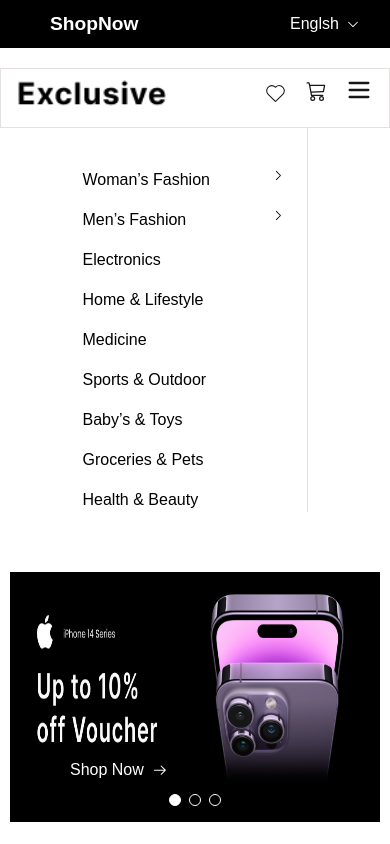
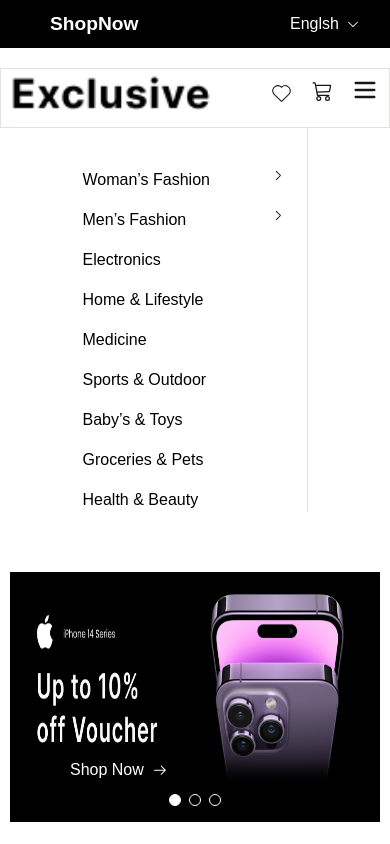
Before and after one commit to Shola20111/e-commerce, a Next.js app: page / in a window 390 px wide. Shown: the top 844 px of the page. Built offline with nearby package versions, Linux system fonts and the light colour scheme.

Commit message:
mobile view issues

```diff
--- a/src/components/common/Header.tsx
+++ b/src/components/common/Header.tsx
@@ -76,11 +76,11 @@
   ];
 
   return (
-    <div className="px-4 md:px-[135px] w-full h-[60px] mt-[20px] md:mt-[40px] pb-[10px] md:pb-[15px] border border-[#e4e0e0] mx-auto flex justify-between items-center">
+    <div className="px-[10px] md:px-[50px] lg:px-[135px] w-full h-[60px] mt-[20px] md:mt-[40px] pb-[10px] md:pb-[15px] border border-[#e4e0e0] mx-auto flex justify-between items-center">
       {/* Left Section */}
       <div className="flex items-center justify-between w-full md:w-[700px] h-full">
         {/* Logo */}
-        <div className="flex items-center w-[150px] md:w-[220px] h-full">
+        <div className="flex items-center w-[220px] md:w-[150px] h-full">
           <Image src="/logo.png" width={200} height={20} alt="Logo" />
         </div>
 
--- a/src/components/common/Navbutton.tsx
+++ b/src/components/common/Navbutton.tsx
@@ -5,7 +5,7 @@
 }
 const Navbutton = ({text}:NavbuttonProp) => {
   return (
-    <div>
+    <div className='text-[15px] lg:text-[20px] '>
       {text}
     </div>
   )
```
